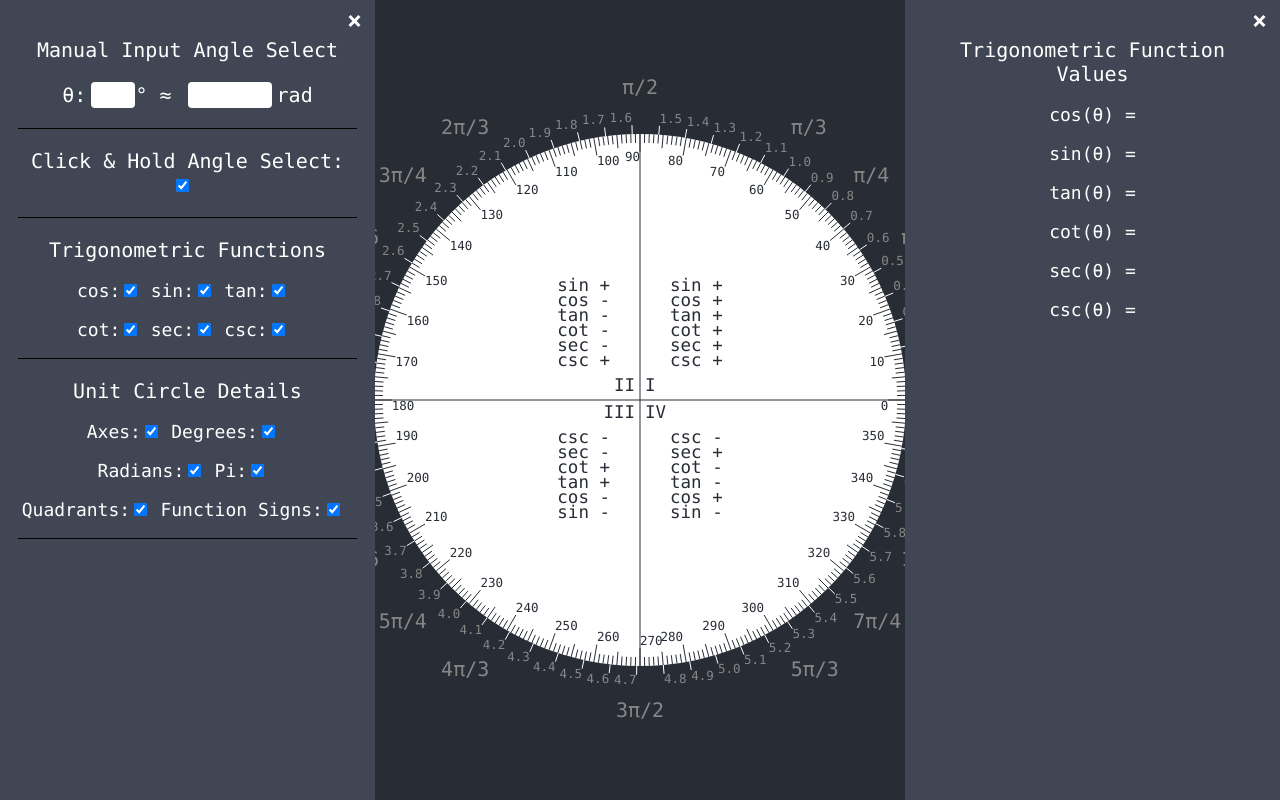
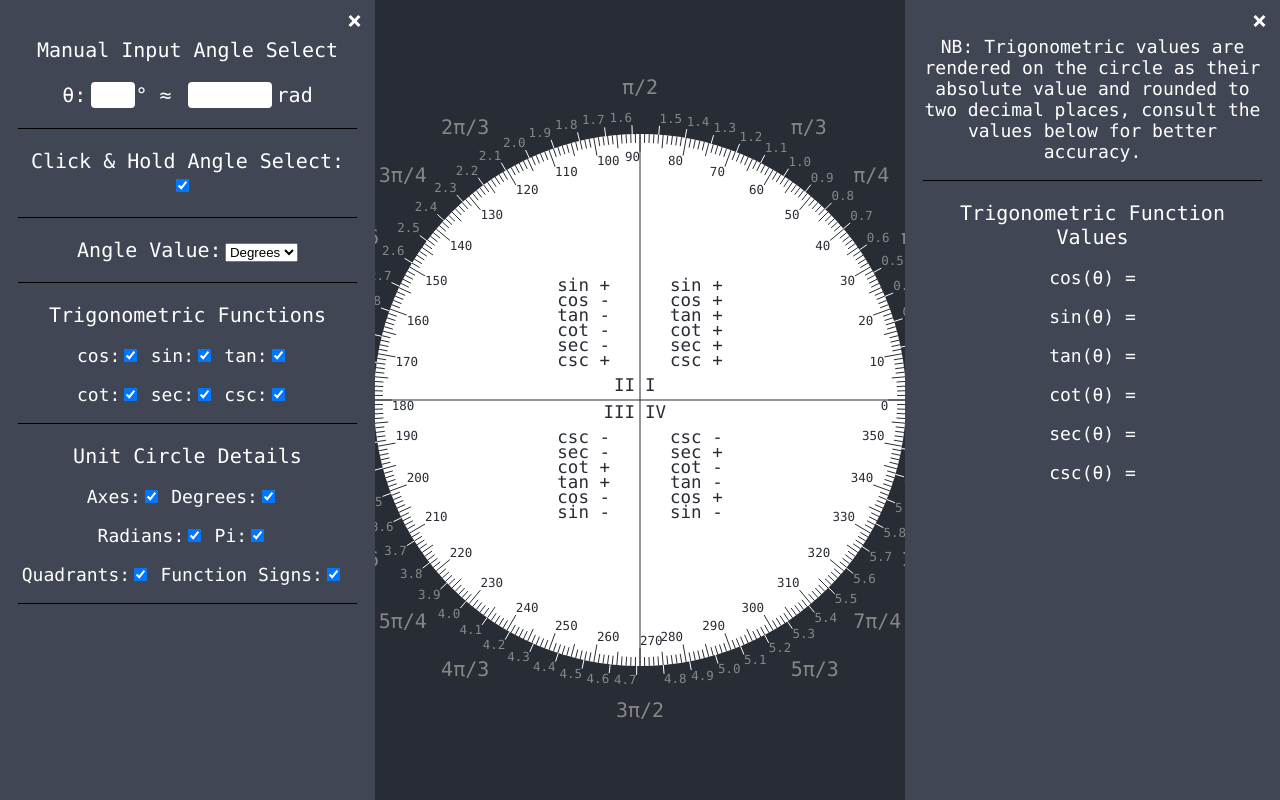
Before and after one commit to conwayjw97/Trig-Assist, a React (Create React App) app: page / in a window 1280 px wide. Built offline with nearby package versions, Linux system fonts and the light colour scheme.

Commit message:
Added angle unit selection

```diff
--- a/src/App.js
+++ b/src/App.js
@@ -14,6 +14,7 @@ function App() {
   const [radianAngle, setRadianAngle] = useState(null);
   const [trigValues, setTrigValues] = useState({});
   const [angleSelect, setAngleSelect] = useState(true);
+  const [angleUnit, setAngleUnit] = useState("degrees");
   const [trigVisible, setTrigVisible] = useState({
     "cos": true,
     "sin": true,
@@ -79,6 +80,21 @@ function App() {
     setUpdateCount(updateCount + 1);
   }
 
+  const handleAngleUnitChange = (event) => {
+    switch(event.target.value){
+      case "degrees":
+        setAngleUnit("degrees");
+        break;
+      case "radians":
+        setAngleUnit("radians");
+        break;
+      case "none":
+        setAngleUnit("none");
+        break;
+    }
+    setUpdateCount(updateCount + 1);
+  }
+
   const handleTrigSelectionChange = (event) => {
     const newTrigVisible = trigVisible;
     switch(event.target.id){
@@ -141,6 +157,7 @@ function App() {
           handleDegreeAngleChange={handleDegreeAngleChange}
           handleRadianAngleChange={handleRadianAngleChange}
           handleAngleSelectionChange={handleAngleSelectionChange}
+          handleAngleUnitChange={handleAngleUnitChange}
           handleTrigSelectionChange={handleTrigSelectionChange}
           handleCircleDetailChange={handleCircleDetailChange}
           />
@@ -154,6 +171,7 @@ function App() {
       <Canvas
         radianAngle={radianAngle}
         angleSelect={angleSelect}
+        angleUnit={angleUnit}
         trigVisible={trigVisible}
         circleDetails={circleDetails}
         handleGraphRadianChange={handleGraphRadianChange}
--- a/src/components/canvas/Canvas.js
+++ b/src/components/canvas/Canvas.js
@@ -10,7 +10,7 @@ function Canvas(props) {
   useEffect(() => {
     const canvas = canvasRef.current;
     const ctx = canvas.getContext("2d");
-    const canvasDrawer = new CanvasDrawer(ctx, width, height, props.trigVisible, props.circleDetails);
+    const canvasDrawer = new CanvasDrawer(ctx, width, height, props.angleUnit, props.trigVisible, props.circleDetails);
     if(props.radianAngle != null){
       canvasDrawer.drawAngleLine(props.radianAngle);
     }
--- a/src/components/canvas/utils/CanvasDrawer.js
+++ b/src/components/canvas/utils/CanvasDrawer.js
@@ -12,10 +12,11 @@ const black = "rgb(40, 44, 52)";
 const grey = "rgb(135, 135, 135)";
 
 export default class CanvasDrawer {
-  constructor(ctx, width, height, trigVisible, circleDetails) {
+  constructor(ctx, width, height, angleUnit, trigVisible, circleDetails) {
     this.ctx = ctx;
     this.width = width;
     this.height = height;
+    this.angleUnit = angleUnit;
     this.trigVisible = trigVisible;
     this.circleDetails = circleDetails;
     this.radius = Math.floor(height/3);
@@ -81,7 +82,7 @@ export default class CanvasDrawer {
 
     this.ctx.lineWidth = 2;
 
-    // Draw radians line
+    // Draw angle line
     this.ctx.strokeStyle = green;
     this.ctx.beginPath();
     this.ctx.moveTo(circleCentreX, circleCentreY);
@@ -133,11 +134,20 @@ export default class CanvasDrawer {
 
     this.ctx.stroke();
 
-    // Write radians value
     this.ctx.font = "20px Consolas";
-    this.ctx.fillStyle = white;
-    this.textAlignOutwards(radians);
-    this.ctx.fillText(radToDeg(radians).toFixed(2) + "°", lineEndX, lineEndY);
+
+    // Write angle value
+    console.log(this.angleUnit);
+    if(this.angleUnit != "none"){
+      this.ctx.fillStyle = white;
+      this.textAlignOutwards(radians);
+      if(this.angleUnit == "degrees"){
+        this.ctx.fillText(radToDeg(radians).toFixed(2) + "°", lineEndX, lineEndY);
+      }
+      if(this.angleUnit == "radians"){
+        this.ctx.fillText(radians.toFixed(2), lineEndX, lineEndY);
+      }
+    }
 
     this.ctx.fillStyle = green;
 
--- a/src/components/settings_menu/SettingsMenu.js
+++ b/src/components/settings_menu/SettingsMenu.js
@@ -15,10 +15,21 @@ function SettingsMenu(props) {
           <input type="text" style={{marginLeft: "0.8em", marginRight: "0.25em"}} value={props.radianAngle} onChange={props.handleRadianAngleChange} className="medium-input" />
           rad
       </label>
+
       <label className="centered large-print underlined" style={{padding: "1em 0"}}>
           Click & Hold Angle Select:
           <input id="hold-click-checkbox" type="checkbox" defaultChecked onChange={props.handleAngleSelectionChange} />
       </label>
+
+      <label className="centered large-print underlined" style={{padding: "1em 0"}}>
+          Angle Value:
+          <select id="angle-value-dropdown" style={{marginLeft: "0.25em"}} onChange={props.handleAngleUnitChange}>
+            <option value="degrees">Degrees</option>
+            <option value="radians">Radians</option>
+            <option value="none">None</option>
+          </select>
+      </label>
+
       <label className="centered large-print">
           Trigonometric Functions
       </label>
@@ -38,6 +49,7 @@ function SettingsMenu(props) {
           csc:
           <input id="csc-checkbox" type="checkbox" defaultChecked onChange={props.handleTrigSelectionChange} />
       </label>
+
       <label className="centered large-print">
           Unit Circle Details
       </label>
--- a/src/components/values_menu/ValuesMenu.js
+++ b/src/components/values_menu/ValuesMenu.js
@@ -5,6 +5,10 @@ import "../Menu.css";
 function ValuesMenu(props) {
   return (
     <Menu right noOverlay disableAutoFocus isOpen width={375}>
+      <label className="centered underlined" style={{padding: "1em 0"}}>
+        NB: Trigonometric values are rendered on the circle as their absolute value and rounded to two decimal places, consult the values below for better accuracy.
+      </label>
+
       <label className="centered large-print">
           Trigonometric Function Values
       </label>
```
